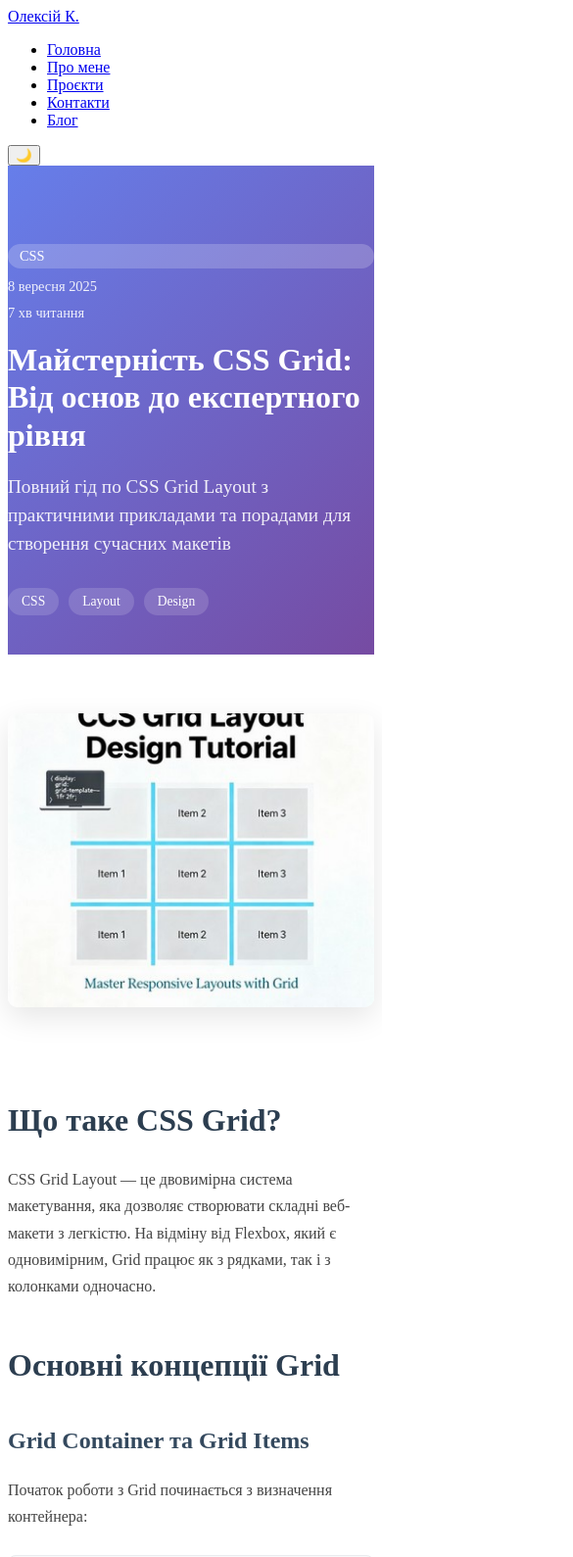
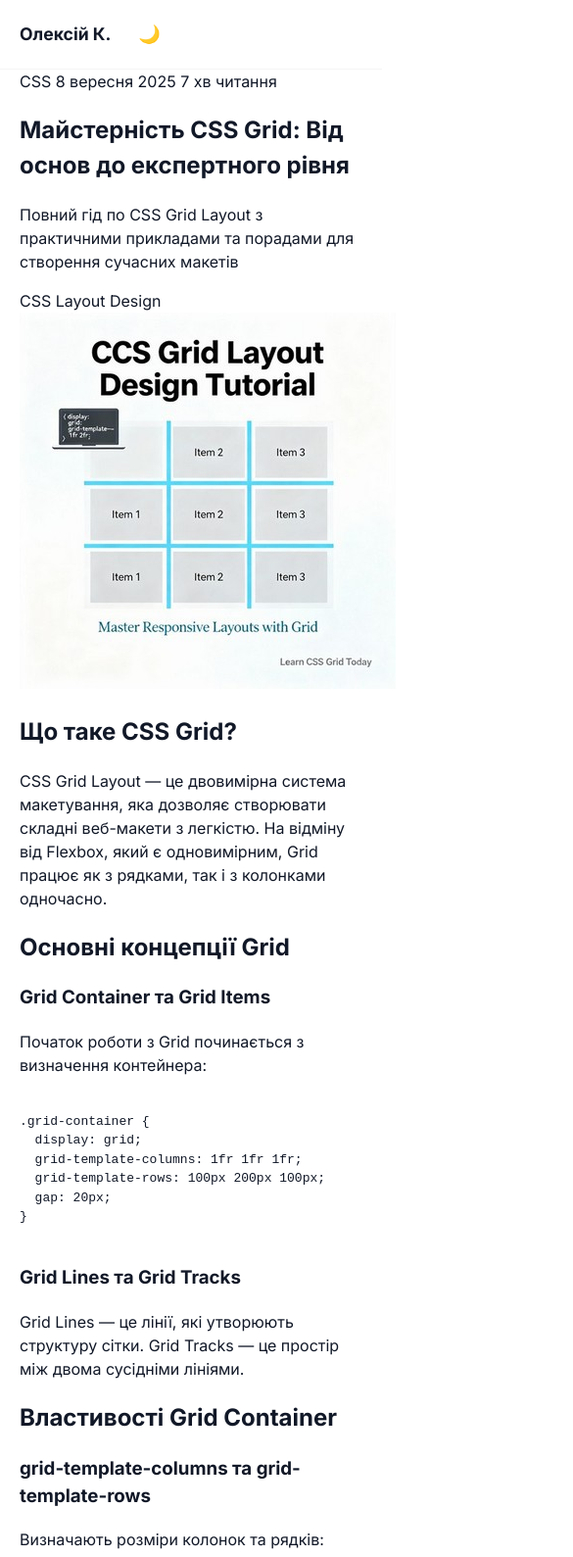
Before and after one commit to falconelife/pr, a plain HTML site: page pages/blog-posts/css-grid-mastery.html in a window 390 px wide. Shown: the top 1589 px of the page at 98% size, 585 px wide, since content can reach past the window. Drawn offline with Linux system fonts and the light colour scheme.

Commit message:
Add files via upload

```diff
--- a/css/style.css
+++ b/css/style.css
@@ -1,199 +1,90 @@
-
-/* Стилі для статей блогу */
-.article-header {
-  background: linear-gradient(135deg, #667eea 0%, #764ba2 100%);
-  color: white;
-  padding: 80px 0 40px 0;
+/* Reset & base */
+:root{
+    --bg:#ffffff;
+    --text:#111827;
+    --muted:#6b7280;
+    --primary:#2563eb;
+    --card:#f9fafb;
+    --accent: #10b981;
+}
+[data-theme="dark"]{
+    --bg:#0b1220;
+    --text:#e6eef8;
+    --muted:#9aa6b2;
+    --primary:#3b82f6;
+    --card:#071024;
+    --accent:#34d399;
+}
+*{box-sizing:border-box}
+html,body{height:100%}
+body{
+    margin:0;
+    font-family: 'Inter', system-ui, -apple-system, "Segoe UI", Roboto, "Helvetica Neue", Arial;
+    background:var(--bg);
+    color:var(--text);
+    -webkit-font-smoothing:antialiased;
+    -moz-osx-font-smoothing:grayscale;
+    line-height:1.5;
 }
 
-.article-meta {
-  display: flex;
-  gap: 20px;
-  margin-bottom: 20px;
-  font-size: 0.9rem;
+/* container */
+.container{max-width:1100px;margin:0 auto;padding:0 20px;}
+
+/* Header */
+.header{background:transparent;position:sticky;top:0;z-index:50;border-bottom:1px solid rgba(0,0,0,0.04);}
+[data-theme="dark"] .header{border-bottom-color: rgba(255,255,255,0.04);}
+.header .container{display:flex;align-items:center;gap:20px;padding:16px 20px;}
+.logo a{font-weight:700;text-decoration:none;color:var(--text);font-size:1.1rem;}
+.nav ul{list-style:none;margin:0;padding:0;display:flex;gap:12px;align-items:center;}
+.nav-link{color:var(--muted);text-decoration:none;padding:8px 10px;border-radius:8px;}
+.nav-link:hover,.nav-link.active{color:var(--text);background:var(--card);}
+
+/* theme toggle & mobile */
+.theme-toggle{background:transparent;border:0;font-size:18px;cursor:pointer;padding:8px;border-radius:8px;}
+.mobile-menu-btn{display:none;flex-direction:column;gap:4px;cursor:pointer;padding:8px;}
+.mobile-menu-btn span{display:block;width:22px;height:2px;background:var(--text);border-radius:2px}
+
+/* Hero */
+.hero{padding:40px 0 20px;}
+.hero-content{display:grid;grid-template-columns:1fr 320px;gap:28px;align-items:center;}
+.hero-text h1{margin:0 0 8px;font-size:2rem;}
+.hero-text p{margin:0 0 12px;color:var(--muted);}
+.hero-avatar img{width:100%;max-width:320px;border-radius:12px;display:block;border:4px solid var(--card)}
+
+/* About section */
+.section{padding:36px 0;}
+.card{background:var(--card);padding:18px;border-radius:12px;box-shadow:0 6px 18px rgba(2,6,23,0.06);}
+
+/* Grid for projects */
+.projects-grid{display:grid;grid-template-columns:repeat(3,1fr);gap:18px;}
+.project{display:flex;flex-direction:column;gap:10px;}
+.project img{width:100%;height:160px;object-fit:cover;border-radius:8px;}
+.tech-tag{display:inline-block;padding:6px 8px;border-radius:999px;font-size:0.8rem;background:rgba(0,0,0,0.05);margin-right:6px;color:var(--muted);}
+
+/* Contact form */
+.contact-grid{display:grid;grid-template-columns:1fr 320px;gap:20px;}
+form input, form textarea{width:100%;padding:10px;border-radius:8px;border:1px solid rgba(0,0,0,0.08);background:transparent;color:var(--text);resize:vertical}
+[data-theme="dark"] form input, [data-theme="dark"] form textarea{border-color: rgba(255,255,255,0.06)}
+.form-row{display:flex;gap:12px;}
+.btn{display:inline-block;padding:10px 14px;border-radius:8px;border:0;background:var(--primary);color:#fff;cursor:pointer}
+
+/* Footer */
+.footer{padding:24px 0 60px;margin-top:40px;}
+.footer .social a{margin-right:10px;text-decoration:none;color:var(--muted)}
+
+/* Responsive */
+@media (max-width:900px){
+    .hero-content{grid-template-columns:1fr;}
+    .projects-grid{grid-template-columns:repeat(2,1fr);}
+    .contact-grid{grid-template-columns:1fr;}
+}
+@media (max-width:600px){
+    .projects-grid{grid-template-columns:1fr;}
+    .nav{display:none}
+    .mobile-menu-btn{display:flex;margin-left:auto}
+    .header.expanded .nav{display:block;position:absolute;left:0;right:0;top:64px;background:var(--bg);padding:12px;border-bottom:1px solid rgba(0,0,0,0.05)}
 }
 
-.article-category {
-  background: rgba(255, 255, 255, 0.2);
-  padding: 4px 12px;
-  border-radius: 20px;
-  font-weight: 500;
-}
-
-.article-date, .article-read-time {
-  opacity: 0.9;
-}
-
-.article-title {
-  font-size: 2.5rem;
-  font-weight: 700;
-  margin: 20px 0;
-  line-height: 1.2;
-}
-
-.article-subtitle {
-  font-size: 1.2rem;
-  opacity: 0.9;
-  margin-bottom: 30px;
-  line-height: 1.5;
-}
-
-.article-tags {
-  display: flex;
-  gap: 10px;
-  flex-wrap: wrap;
-}
-
-.article-tags .tag {
-  background: rgba(255, 255, 255, 0.15);
-  color: white;
-  padding: 6px 14px;
-  border-radius: 15px;
-  font-size: 0.85rem;
-  font-weight: 500;
-}
-
-.article-content {
-  padding: 60px 0;
-}
-
-.article-body {
-  max-width: 800px;
-  margin: 0 auto;
-  line-height: 1.7;
-  font-size: 1.1rem;
-}
-
-.article-image {
-  width: 100%;
-  height: 300px;
-  object-fit: cover;
-  border-radius: 10px;
-  margin-bottom: 40px;
-  box-shadow: 0 10px 30px rgba(0, 0, 0, 0.1);
-}
-
-.article-body h2 {
-  font-size: 2rem;
-  color: #2c3e50;
-  margin: 40px 0 20px 0;
-  font-weight: 600;
-}
-
-.article-body h3 {
-  font-size: 1.5rem;
-  color: #34495e;
-  margin: 30px 0 15px 0;
-  font-weight: 600;
-}
-
-.article-body p {
-  margin-bottom: 20px;
-  color: #444;
-}
-
-.article-body pre {
-  background: #f8f9fa;
-  border: 1px solid #e9ecef;
-  border-radius: 8px;
-  padding: 20px;
-  overflow-x: auto;
-  margin: 25px 0;
-  font-size: 0.9rem;
-}
-
-.article-body code {
-  background: #f1f3f4;
-  padding: 2px 6px;
-  border-radius: 4px;
-  font-family: 'Fira Code', monospace;
-  font-size: 0.9em;
-}
-
-.article-body pre code {
-  background: none;
-  padding: 0;
-}
-
-.article-body ol, .article-body ul {
-  margin: 20px 0;
-  padding-left: 30px;
-}
-
-.article-body li {
-  margin-bottom: 8px;
-  color: #444;
-}
-
-.article-navigation {
-  display: flex;
-  justify-content: space-between;
-  align-items: center;
-  margin-top: 60px;
-  padding-top: 40px;
-  border-top: 1px solid #e9ecef;
-}
-
-.back-to-blog {
-  color: #667eea;
-  text-decoration: none;
-  font-weight: 500;
-  padding: 10px 20px;
-  border: 2px solid #667eea;
-  border-radius: 25px;
-  transition: all 0.3s ease;
-}
-
-.back-to-blog:hover {
-  background: #667eea;
-  color: white;
-}
-
-.article-share {
-  display: flex;
-  align-items: center;
-  gap: 15px;
-}
-
-.article-share span {
-  font-weight: 500;
-  color: #666;
-}
-
-.article-share a {
-  color: #667eea;
-  text-decoration: none;
-  padding: 8px 16px;
-  border-radius: 20px;
-  transition: background 0.3s ease;
-}
-
-.article-share a:hover {
-  background: #f8f9ff;
-}
-
-/* Responsive стилі */
-@media (max-width: 768px) {
-  .article-title {
-    font-size: 2rem;
-  }
-
-  .article-body {
-    font-size: 1rem;
-  }
-
-  .article-navigation {
-    flex-direction: column;
-    gap: 20px;
-    text-align: center;
-  }
-
-  .article-share {
-    justify-content: center;
-  }
-
-  .article-meta {
-    flex-direction: column;
-    gap: 10px;
-  }
-}
+/* small helpers */
+.muted{color:var(--muted)}
+.center{text-align:center}
```
